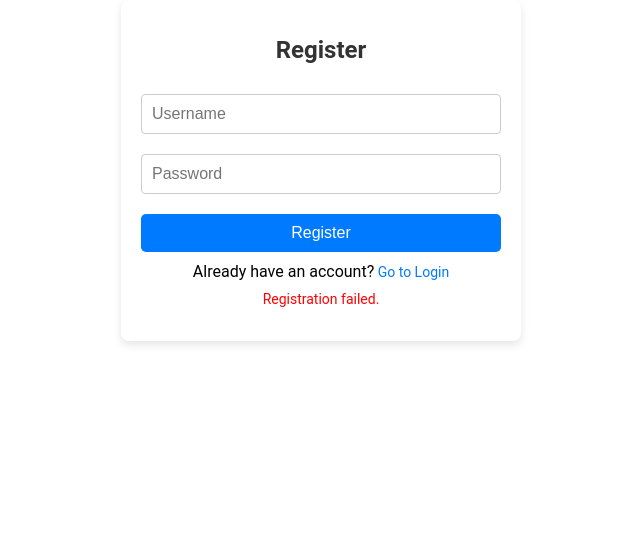
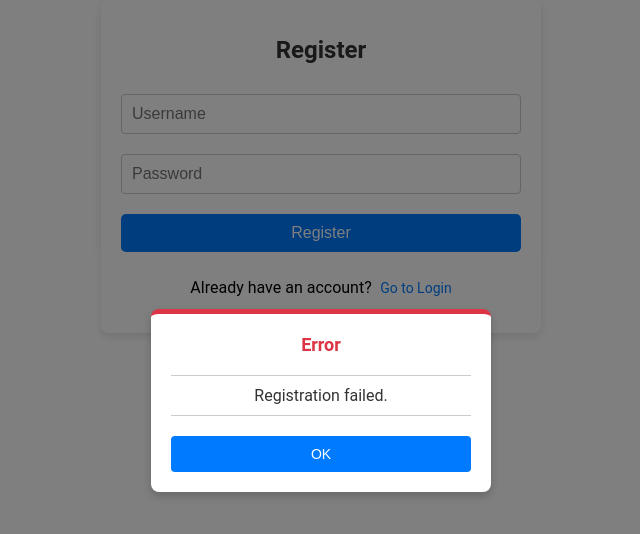
Before and after one commit to Rahul2991/PaperLens_Multimodal_RAG, a React (Create React App) app in the folder frontend/: page /register in a window 1280 px wide. Both pictures are taken after a click on the button "Register". Shown: the top 534 px of the page, without its empty margins (319-959 px from the left). Built offline with nearby package versions, Linux system fonts and the light colour scheme; no server answers; the HTML template or start-up script is replaced by a standard one.

Commit message:
notification msg component added ui structure updated

```diff
--- a/frontend/src/api.js
+++ b/frontend/src/api.js
@@ -21,7 +21,7 @@ API.interceptors.response.use(
     }
 );
 
-export const registerUser = (userData) => API.post("/auth/register", userData);
+export const registerUser = (formData) => API.post("/auth/register", formData);
 export const loginUser = (userData) => API.post("/auth/login", userData);
 export const fetchChat = () => API.get("/chat");
 export const fetchChatBotResponse = (formData) => API.post("/chat/chat_ai", formData);
--- /dev/null
+++ b/frontend/src/components/NotificationModal.jsx
@@ -0,0 +1,22 @@
+import { ModalOverlay, ModalContainer, ModalHeader, Separator, ModalMessage, ModalButton } from '../components/StyleComponents';
+
+/**
+ * Notification Modal Component for displaying messages
+ * Supports both success and error messages
+ */
+const NotificationModal = ({ message, type, onConfirm }) => {
+    if (!message) return null;
+    return (
+        <ModalOverlay>
+            <ModalContainer type={type}>
+                <ModalHeader type={type}>{type === "success" ? "Success" : "Error"}</ModalHeader>
+                <Separator />
+                <ModalMessage>{message}</ModalMessage>
+                <Separator />
+                <ModalButton onClick={onConfirm}>OK</ModalButton>
+            </ModalContainer>
+        </ModalOverlay>
+    );
+};
+
+export default NotificationModal;
--- a/frontend/src/components/Register.jsx
+++ /dev/null
@@ -1,38 +0,0 @@
-import React, { useState } from "react";
-import { useNavigate } from "react-router-dom";
-import { registerUser } from "../api";
-import { Button, Container, GoToLink, Header, InputField, StatMessage } from "./StyleComponents";
-
-const Register = () => {
-    const [username, setUsername] = useState("");
-    const [password, setPassword] = useState("");
-    const [statMessage, setStatMessage] = useState({ text: "", type: "" });
-    const navigate = useNavigate();
-
-    const handleRegister = async () => {
-        try {
-            const response = await registerUser({ username, password });
-            setStatMessage({ text: response.data.message, type: "success" });
-            setTimeout(() => navigate("/login"), 2000);
-        } catch (error) {
-            const errorMessage = error.response?.data?.detail || error.response?.statusText || "Registration failed.";
-            setStatMessage({ text: errorMessage, type: "error" });
-        }
-    };
-
-    return (
-        <Container>
-            <Header>Register</Header>
-            <InputField type="text" placeholder="Username" value={username} onChange={(e) => setUsername(e.target.value)} />
-            <InputField type="password" placeholder="Password" value={password} onChange={(e) => setPassword(e.target.value)}/>
-            <Button onClick={handleRegister}> Register </Button>
-            <div>
-                Already have an account?
-                <GoToLink onClick={() => navigate("/login")}> Go to Login </GoToLink>
-            </div>
-            {statMessage.text && <StatMessage type={statMessage.type}>{statMessage.text}</StatMessage>}
-        </Container>
-    )
-}
-
-export default Register;
--- a/frontend/src/components/StyleComponents.js
+++ b/frontend/src/components/StyleComponents.js
@@ -15,6 +15,123 @@ const typingDots = keyframes`
     66% { content: ".."; }
     100% { content: "..."; }
 `;
+
+/* Register Page Styled Components */
+
+export const Container = styled.div`
+    max-width: 90%;
+    width: 400px;
+    margin: 0 auto;
+    padding: 20px;
+    border-radius: 8px;
+    box-shadow: 0 4px 8px rgba(0, 0, 0, 0.1);
+    text-align: center;
+    font-family: 'Roboto', sans-serif;
+    `;
+
+export const Header = styled.h1`
+    font-size: 24px;
+    color: #333;
+    margin-bottom: 20px;
+    `;
+
+export const InputField = styled.input`
+    width: 100%;
+    padding: 10px;
+    margin: 10px 0;
+    border-radius: 4px;
+    border: 1px solid #ccc;
+    font-size: 16px;
+    box-sizing: border-box;
+    `;
+
+export const Button = styled.button`
+    width: 100%;
+    padding: 10px;
+    font-size: 16px;
+    border: none;
+    border-radius: 5px;
+    background-color: #007bff;
+    color: white;
+    cursor: pointer;
+    margin: 10px 0;
+
+    &:hover {
+        background-color: #0056b3;
+    }
+    `;
+
+export const GoToLink = styled.span`
+    margin-left: 5px;
+    color: #007BFF;
+    font-size: 14px;
+    cursor: pointer;
+    &:hover {
+        color: #0056b3;
+    }
+`;
+/* ------------------------------- */
+
+/* Notification Model Styled Components */
+
+export const ModalOverlay = styled.div`
+    position: fixed;
+    top: 0;
+    left: 0;
+    width: 100%;
+    height: 100%;
+    background: rgba(0, 0, 0, 0.5);
+    display: flex;
+    justify-content: center;
+    align-items: center;
+`;
+
+export const ModalContainer = styled.div`
+    background: white;
+    width: 300px;
+    padding: 20px;
+    border-radius: 8px;
+    box-shadow: 0px 4px 10px rgba(0, 0, 0, 0.2);
+    text-align: center;
+    border-top: 5px solid ${({ type }) => (type === "success" ? "#28a745" : "#dc3545")};
+`;
+
+export const ModalHeader = styled.h2`
+    font-size: 18px;
+    color: ${({ type }) => (type === "success" ? "#28a745" : "#dc3545")};
+    margin: 0;
+    padding-bottom: 10px;
+`;
+
+export const Separator = styled.hr`
+    border: none;
+    height: 1px;
+    background: #ccc;
+    margin: 10px 0;
+`;
+
+export const ModalMessage = styled.p`
+    font-size: 16px;
+    color: #333;
+    margin: 0;
+`;
+
+export const ModalButton = styled.button`
+    background: #007bff;
+    color: white;
+    padding: 10px 20px;
+    border: none;
+    border-radius: 4px;
+    cursor: pointer;
+    font-size: 14px;
+    margin-top: 10px;
+    width: 100%;
+
+    &:hover {
+        background: #0056b3;
+    }
+`;
+/* ------------------------------- */
 
 export const PageContainer = styled.div`
     display: flex;
@@ -169,16 +286,6 @@ export const MessageInput = styled.input`
     fontSize: 16px;
     `;
 
-export const InputField = styled.input`
-    width: 100%;
-    padding: 10px;
-    margin: 10px 0;
-    border-radius: 4px;
-    border: 1px solid #ccc;
-    font-size: 16px;
-    box-sizing: border-box;
-    `;
-
 export const FileInput = styled.input`
     display: none;
     `;
@@ -209,51 +316,6 @@ export const RagModeSelect = styled.select`
         cursor: not-allowed;
     }
 `;
-export const Header = styled.h1`
-    font-size: 24px;
-    color: #333;
-    margin-bottom: 20px;
-    `;
-
-export const Button = styled.button`
-    width: 100%;
-    padding: 10px;
-    font-size: 16px;
-    border: none;
-    border-radius: 5px;
-    background-color: #007bff;
-    color: white;
-    cursor: pointer;
-    margin: 10px 0;
-
-    &:hover {
-        background-color: #0056b3;
-    }
-    `;
-
-export const Container = styled.div`
-    max-width: 90%;
-    width: 400px;
-    margin: 0 auto;
-    padding: 20px;
-    border-radius: 8px;
-    box-shadow: 0 4px 8px rgba(0, 0, 0, 0.1);
-    text-align: center;
-    font-family: 'Roboto', sans-serif;
-    box-sizing: border-box;
-    `;
-
-export const GoToLink = styled.p`
-    margin-top: 10px;
-    display: inline;
-    color: #007BFF;
-    text-decoration: none;
-    font-size: 14px;
-    cursor: pointer;
-
-    &:hover {
-        color: #0056b3;
-    }`;
 
 export const Greet = styled.span`
     font-size: 18px;
--- a/frontend/src/components/Chat.jsx
+++ b/frontend/src/pages/Chat.jsx
@@ -3,7 +3,7 @@ import { FaPaperclip } from "react-icons/fa";
 import ReactMarkdown from "react-markdown";
 import { useNavigate } from "react-router-dom";
 import { createChatSession, deleteSession, fetchChatBotResponse, fetchChatSessions } from "../api";
-import { ChatContainer, ChatWindow, FileInput, MessageInput, InputContainer, Message, NavBar, SendButton, StatMessage, Image, TypingIndicator, TypingLoaderContainer, NewSessionButton, EmptyChat, SpinLoader, DeleteSessionBtn, SidebarContainer, SidebarList, SidebarItem, SessionName, MainContainer, ProfileContainer, ProfileCircle, DropdownMenu, PageContainer, SidebarToggleButton, SpinLoaderContainer, AttachmentButtonWrapper, SideBarGoToBtn, RagModeSelect } from "./StyleComponents";
+import { ChatContainer, ChatWindow, FileInput, MessageInput, InputContainer, Message, NavBar, SendButton, StatMessage, Image, TypingIndicator, TypingLoaderContainer, NewSessionButton, EmptyChat, SpinLoader, DeleteSessionBtn, SidebarContainer, SidebarList, SidebarItem, SessionName, MainContainer, ProfileContainer, ProfileCircle, DropdownMenu, PageContainer, SidebarToggleButton, SpinLoaderContainer, AttachmentButtonWrapper, SideBarGoToBtn, RagModeSelect } from "../components/StyleComponents";
 
 const Chat = () => {
     const [sessions, setSessions] = useState([]);
--- a/frontend/src/components/Login.jsx
+++ b/frontend/src/pages/Login.jsx
@@ -2,7 +2,7 @@
 import React, { useState } from "react";
 import { useNavigate } from "react-router-dom";
 import { loginUser } from "../api";
-import { Header, InputField, Button, Container, GoToLink, StatMessage } from "./StyleComponents";
+import { Header, InputField, Button, Container, GoToLink, StatMessage } from "../components/StyleComponents";
 
 const Login = () => {
     const [username, setUsername] = useState("");
--- /dev/null
+++ b/frontend/src/pages/Register.jsx
@@ -0,0 +1,57 @@
+import React, { useState } from "react";
+import { useNavigate } from "react-router-dom";
+import { registerUser } from "../api";
+import { Container, Header, InputField, GoToLink, Button } from '../components/StyleComponents';
+import NotificationModal from "../components/NotificationModal";
+
+/**
+ * Register Component
+ * Handles user registration with username and password.
+ */
+const Register = () => {
+    const [formData, setFormData] = useState({ username: "", password: "" });
+    const [statMessage, setStatMessage] = useState({ text: "", type: "" });
+    const navigate = useNavigate();
+
+    // Updates form input values
+    const handleChange = (e) => {
+        const { name, value } = e.target;
+        setFormData((prevData) => ({ ...prevData, [name]: value }));
+    };
+
+    // Handles user registration
+    const handleRegister = async () => {
+        try {
+            const response = await registerUser(formData);
+            setStatMessage({ text: response.data.message, type: "success" });
+            // setTimeout(() => navigate("/login"), 2000);
+        } catch (error) {
+            const errorMessage = "Registration failed.";
+            setStatMessage({ text: errorMessage, type: "error" });
+        }
+    };
+
+    // Handle confirmation and navigate to login
+    const handleConfirm = () => {
+        if (statMessage.type === "success") {
+            navigate("/login");
+        }
+        setStatMessage({ text: "", type: "" });
+    };
+
+    return (
+        <Container>
+            <Header>Register</Header>
+            <InputField type="text" name="username" placeholder="Username" value={formData.username} onChange={handleChange} />
+            <InputField type="password" name="password" placeholder="Password" value={formData.password} onChange={handleChange} />
+            <Button onClick={handleRegister}> Register </Button>
+            <p>
+                Already have an account?
+                <GoToLink onClick={() => navigate("/login")}> Go to Login </GoToLink>
+            </p>
+            <NotificationModal message={statMessage.text} type={statMessage.type} onConfirm={handleConfirm} />
+        </Container>
+    )
+}
+
+export default Register;
```
Also changed, not shown: frontend/src/App.js (+5 -5 lines), frontend/src/pages/Admin.jsx (renamed from frontend/src/components/User.jsx, +21 -13 lines), frontend/src/pages/User.jsx (renamed from frontend/src/components/Admin.jsx, +13 -21 lines).
